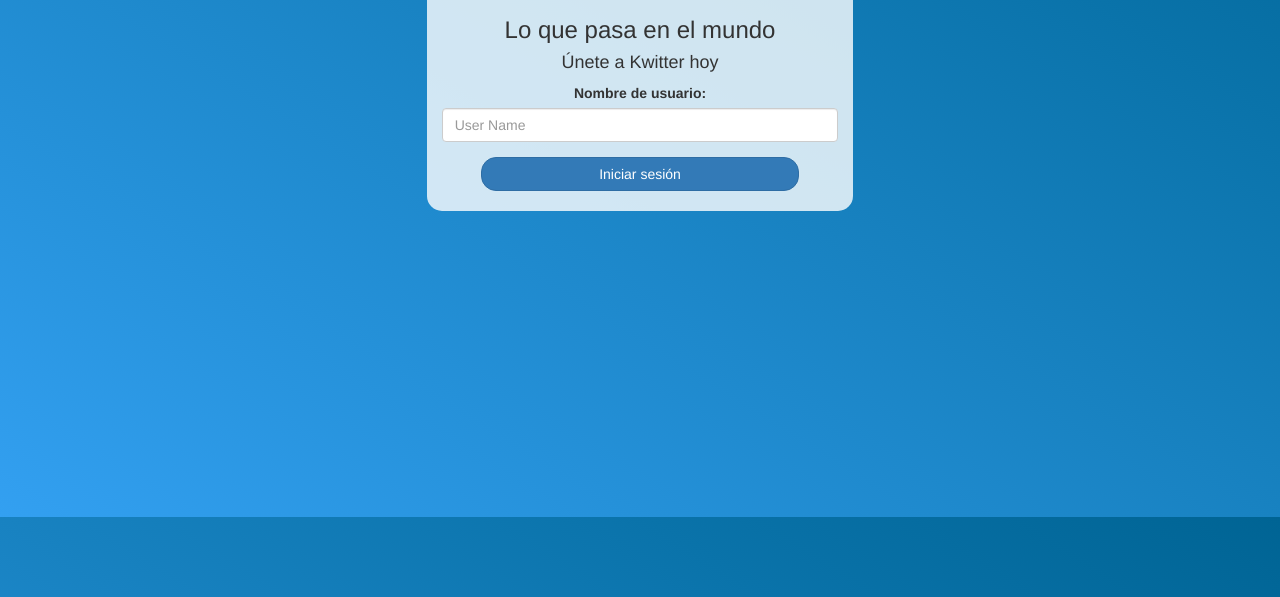
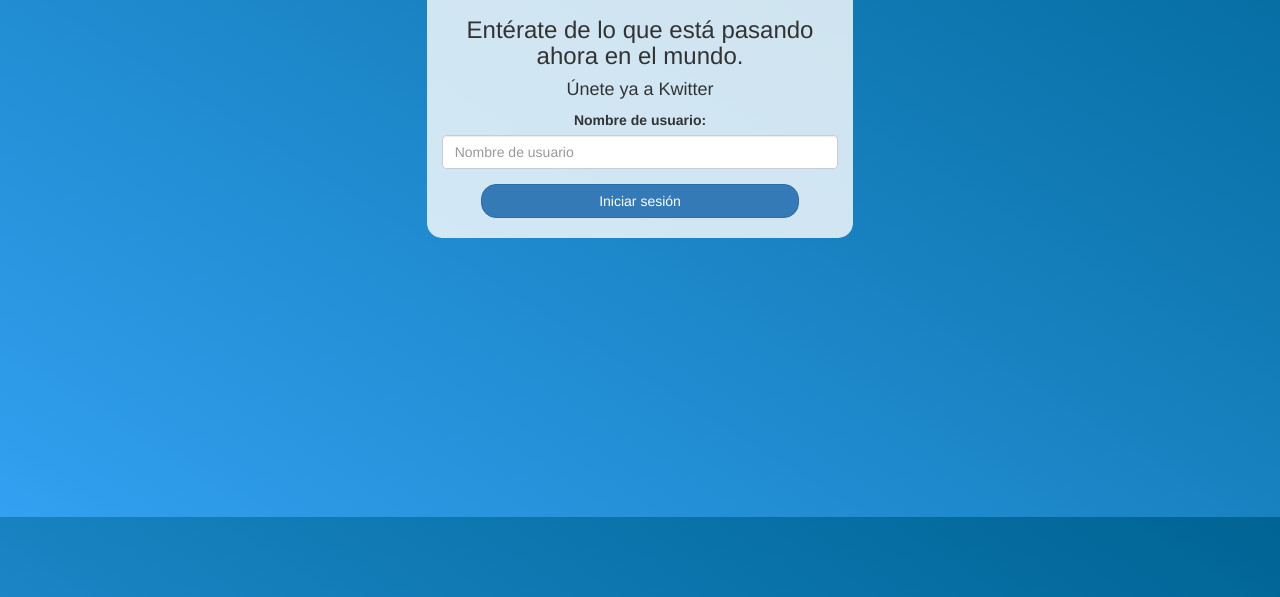
Before and after one commit to ZzalyOreo/Kwitter, a plain HTML site: page index.html in a window 1280 px wide. Shown: the part 283-880 px from the top of the page. Drawn offline with nearby package versions, Linux system fonts and the light colour scheme; a web font is replaced by a local one.

Commit message:
Update index.html

```diff
--- a/index.html
+++ b/index.html
@@ -2,7 +2,7 @@
 <html>
 
 <head>
-	<title>Kwiter</title>
+	<title>Kwitter</title>
 
 	<link href="https://fonts.googleapis.com/css?family=Yeon+Sung&display=swap" rel="stylesheet">
 	<meta name="viewport" content="width=device-width, initial-scale=1">
@@ -31,13 +31,13 @@
 		<div class="col-lg-4 col-md-6 col-sm-6 col-xs-11 login_div">
 
 			<img src="logo.png" class="logo">
-			<h3>Lo que pasa en el mundo</h3>
+			<h3>Entérate de lo que está pasando ahora en el mundo.</h3>
 
-			<h4>Únete a Kwitter hoy</h4>
+			<h4>Únete ya a Kwitter</h4>
 
 			<div class="form-group">
 				<label>Nombre de usuario:</label>
-				<input type="text" id="user_name" class="form-control" placeholder="User Name">
+				<input type="text" id="user_name" class="form-control" placeholder="Nombre de usuario">
 			</div>
 
 			<button id="login_button" class="btn btn-primary" onclick="addUser()">Iniciar sesión</button>
```
